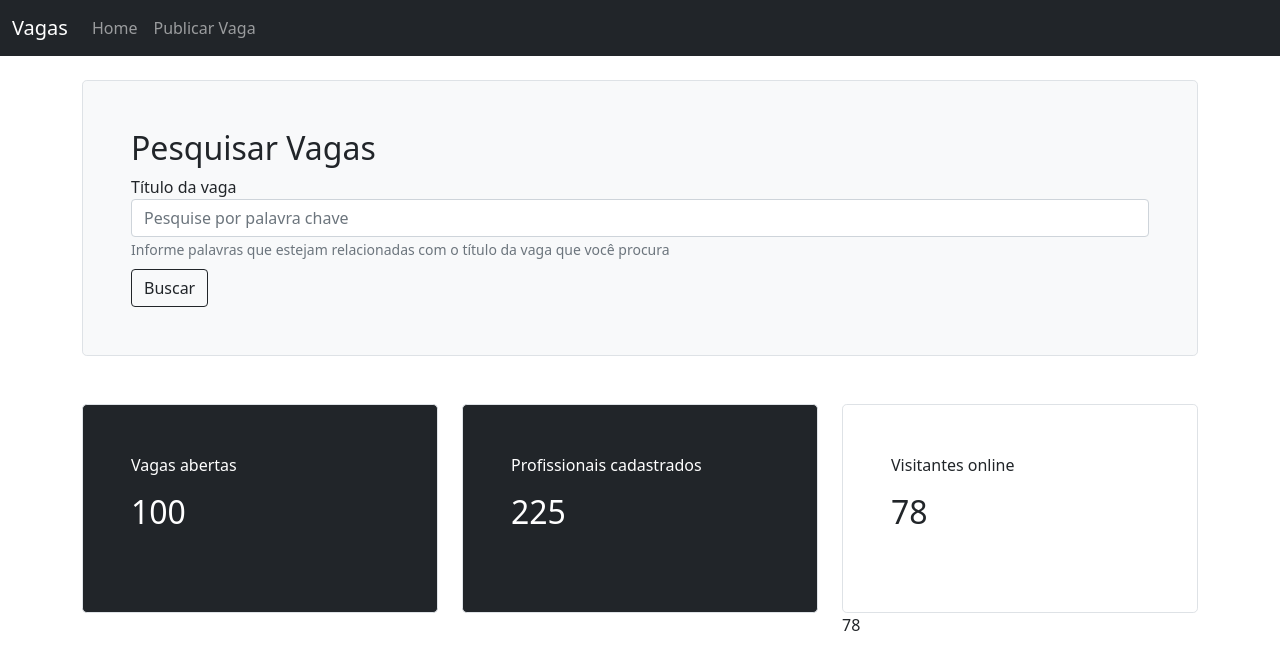
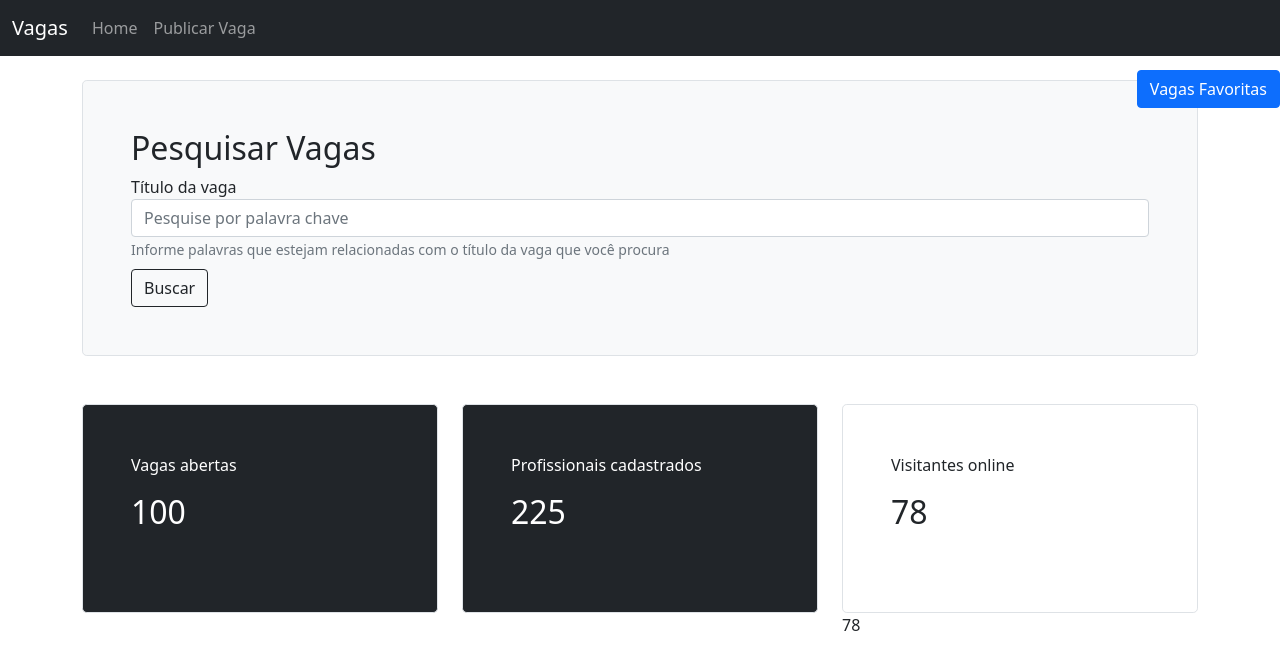
Before and after one commit to leandro-SI/publicar-vagas-VueJs, a Vue app: page / in a window 1280 px wide. Shown: the top 670 px of the page. Built offline with nearby package versions, Linux system fonts and the light colour scheme.

Commit message:
criando componente Favoritar Vagas

```diff
--- a/src/App.vue
+++ b/src/App.vue
@@ -1,5 +1,6 @@
 <template>
   <div>
+    <vagas-favoritas></vagas-favoritas>
     <Topo @navegar="componente = $event" />
     <Conteudo :conteudo="componente" />
   </div>
@@ -8,6 +9,7 @@
 <script>
 import Conteudo from '@/components/layouts/Conteudo.vue'
 import Topo from '@/components/layouts/Topo.vue'
+import VagasFavoritas from '@/components/comuns/VagasFavoritas.vue'
 
 export default {
   name: 'App',
@@ -16,7 +18,8 @@ export default {
   }),
   components: {
     Conteudo,
-    Topo
+    Topo,
+    VagasFavoritas
   },
   methods: {
     acao(event) {
--- a/src/components/comuns/Vaga.vue
+++ b/src/components/comuns/Vaga.vue
@@ -1,6 +1,21 @@
 <template>
   <div class="card">
-    <div class="card-header bg-dark text-white">{{ titulo }}</div>
+    <div class="card-header bg-dark text-white">
+      <div class="row">
+        <div class="col d-flex justify-content-between">
+          <div>
+            {{ titulo }}
+          </div>
+          <div>
+            <div class="form-check form-switch">
+              <input type="checkbox" class="form-check-input">
+              <label for="" class="form-check-label">Favoritar</label>
+            </div>
+          </div>
+        </div>
+      </div>
+
+    </div>
     <div class="card-body">
       <p>{{ descricao }}</p>
     </div>
--- /dev/null
+++ b/src/components/comuns/VagasFavoritas.vue
@@ -0,0 +1,48 @@
+<template>
+  <div>
+    <div class="div-vagas-favoritas">
+      <button
+        class="btn btn-primary"
+        type="button"
+        data-bs-toggle="offcanvas"
+        data-bs-target="#offcanvasRight"
+        aria-controls="offcanvasRight"
+      >
+        Vagas Favoritas
+      </button>
+    </div>
+    <div
+      class="offcanvas offcanvas-end"
+      tabindex="-1"
+      id="offcanvasRight"
+      aria-labelledby="offcanvasRightLabel"
+    >
+      <div class="offcanvas-header">
+        <h5 id="offcanvasRightLabel">Vagas Favoritadas</h5>
+        <button
+          type="button"
+          class="btn-close text-reset"
+          data-bs-dismiss="offcanvas"
+          aria-label="Close"
+        ></button>
+      </div>
+      <div class="offcanvas-body">...</div>
+    </div>
+  </div>
+</template>
+
+<script>
+export default {
+  name: "VagasFavoritas",
+};
+</script>
+
+<style scoped>
+
+.div-vagas-favoritas {
+  position: absolute;
+  z-index: 1;
+  top: 70px;
+  right: 0px;
+}
+</style>
```
